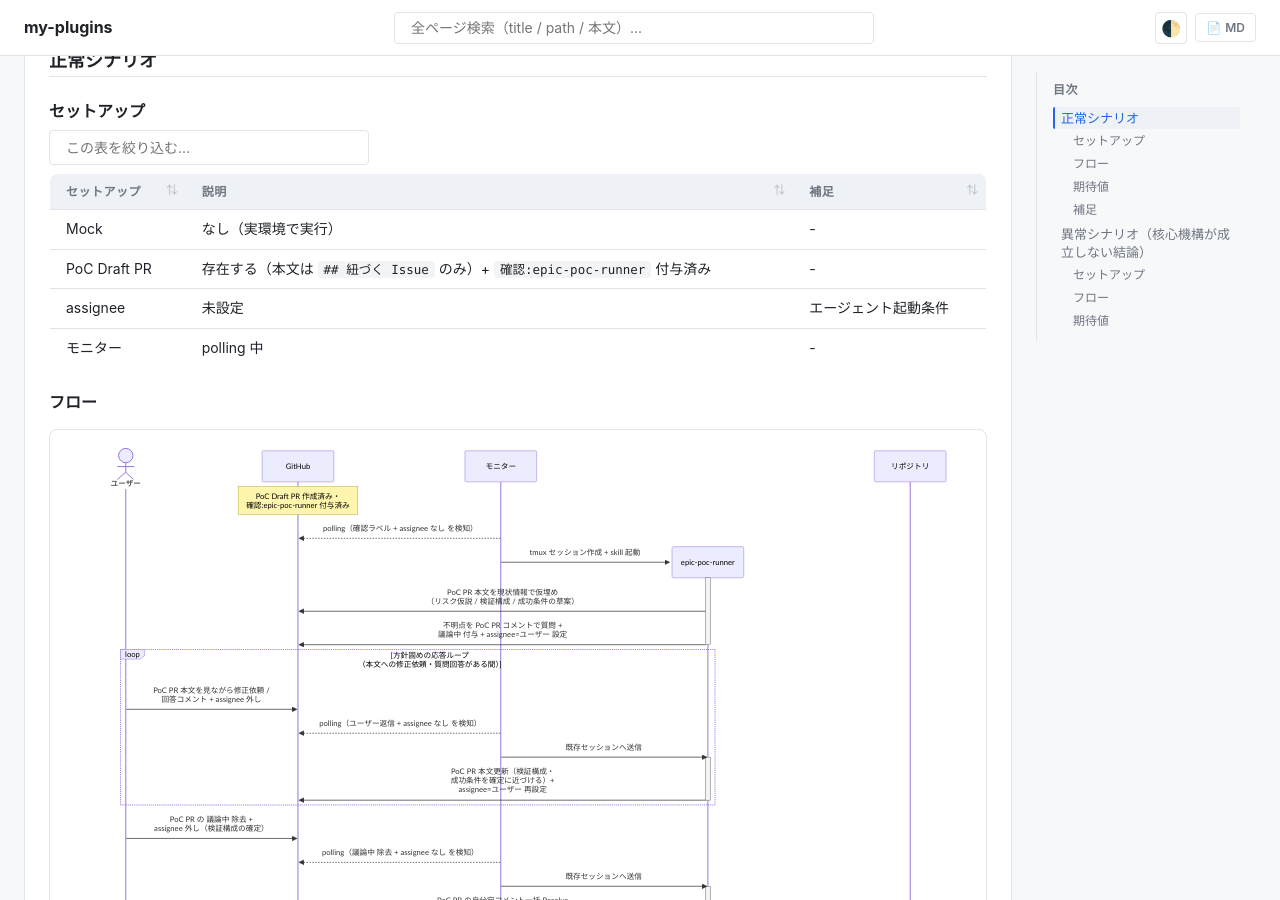
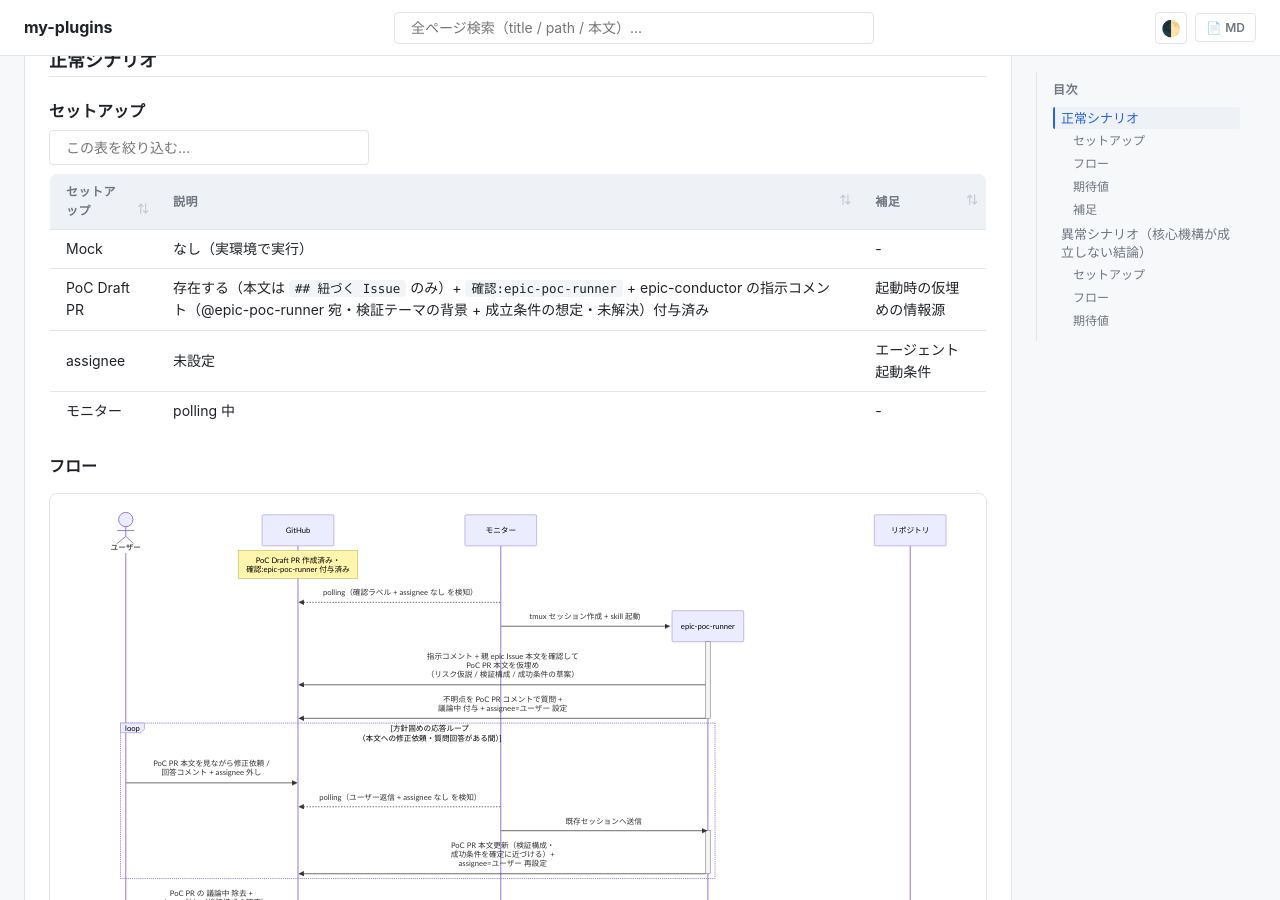
Before and after one commit to shuhei1101/ai-monitor-e2e, a Jekyll site: the page built from docs/wiki/設計図/シナリオ/単一ユースケース/実現可能性PoC検証.md, in a window 1280 px wide and 900 px high, scrolled down 231 px. Built offline with Jekyll 4.4.1, drawn with Linux system fonts in a browser that asks for light colours; our own code applies the rules of GitHub Pages for plain Markdown files.

Commit message:
PoC 依頼に指示コメントを追加（epic-poc-runner との対称化）
Co-Authored-By: Claude Fable 5 <noreply@anthropic.com>

```diff
--- a/docs/wiki/設計図/シナリオ/単一ユースケース/実現可能性PoC検証.md
+++ b/docs/wiki/設計図/シナリオ/単一ユースケース/実現可能性PoC検証.md
@@ -12,7 +12,7 @@ epic-poc-runner が epic の成立条件になっている核心機構を最安
 | セットアップ | 説明 | 補足 |
 | --- | --- | --- |
 | Mock | なし（実環境で実行） | - |
-| PoC Draft PR | 存在する（本文は `## 紐づく Issue` のみ）+ `確認:epic-poc-runner` 付与済み | - |
+| PoC Draft PR | 存在する（本文は `## 紐づく Issue` のみ）+ `確認:epic-poc-runner` + epic-conductor の指示コメント（@epic-poc-runner 宛・検証テーマの背景 + 成立条件の想定・未解決）付与済み | 起動時の仮埋めの情報源 |
 | assignee | 未設定 | エージェント起動条件 |
 | モニター | polling 中 | - |
 
@@ -30,7 +30,7 @@ sequenceDiagram
   ORC->>MON: tmux セッション作成 + skill 起動
   participant REPO as リポジトリ
   activate MON
-  MON->>GH: PoC PR 本文を現状情報で仮埋め<br>（リスク仮説 / 検証構成 / 成功条件の草案）
+  MON->>GH: 指示コメント + 親 epic Issue 本文を確認して<br>PoC PR 本文を仮埋め<br>（リスク仮説 / 検証構成 / 成功条件の草案）
   MON->>GH: 不明点を PoC PR コメントで質問 +<br>議論中 付与 + assignee=ユーザー 設定
   deactivate MON
 
```
Also changed, not shown: docs/wiki/設計図/シナリオ/単一ユースケース/epic要件確定.md (+2 -2 lines).
